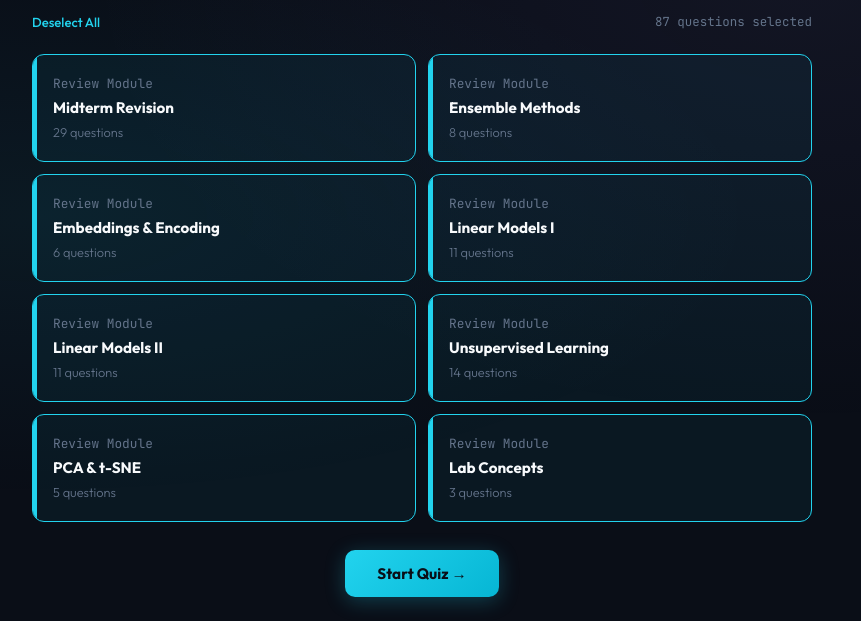
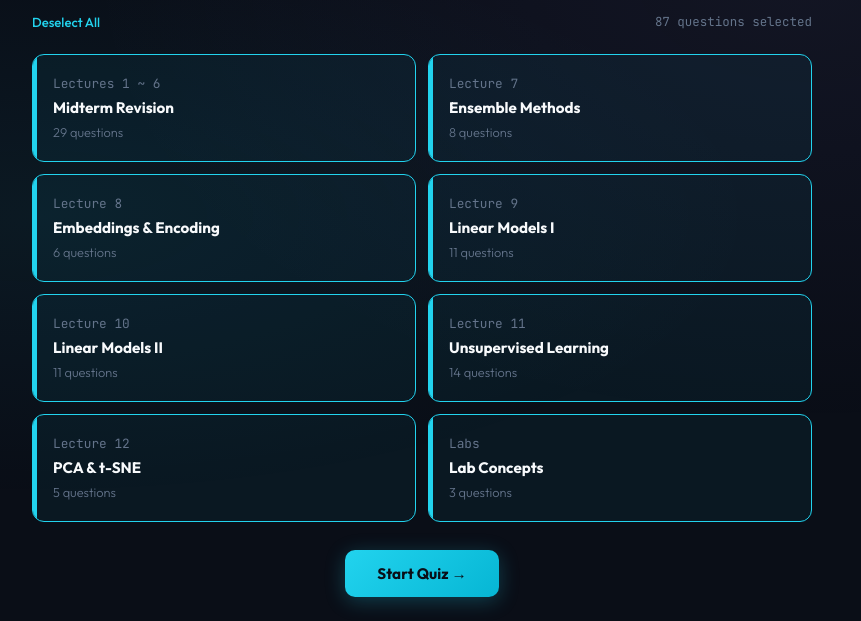
Before and after one commit to sufian-iskandar/inf2008-finals-quiz, a plain HTML site: page index.html in a window 1280 px wide. Shown: the part 184-805 px from the top of the page, without its empty margins (218-1079 px from the left). Drawn offline with Linux system fonts and the light colour scheme.

Commit message:
Update index.html

```diff
--- a/index.html
+++ b/index.html
@@ -127,6 +127,18 @@ const Q=[
 {t: "8. Lab Concepts", tp: "multi", q: "Why do we use Stratified k-Fold Cross-Validation instead of regular k-Fold for imbalanced datasets?", o: ["To ensure the ratio of minority to majority classes (e.g., 22% Default / 78% Safe) remains consistent across every fold.", "To prevent a fold from accidentally containing zero instances of the minority class.", "To automatically apply synthetic data generation during the split.", "To speed up the training time of Random Forest models."], m: [0, 1], e: "Stratification ensures the class distribution remains identical across all train/validation splits, preventing catastrophic folds where the model sees no minority examples to learn from."}
 ];
 
+// Mapping of topic names to corresponding lectures
+const LM = {
+  "1. Midterm Revision": "Lectures 1 ~ 6",
+  "2. Ensemble Methods": "Lecture 7",
+  "3. Embeddings & Encoding": "Lecture 8",
+  "4. Linear Models I": "Lecture 9",
+  "5. Linear Models II": "Lecture 10",
+  "6. Unsupervised Learning": "Lecture 11",
+  "7. PCA & t-SNE": "Lecture 12",
+  "8. Lab Concepts": "Labs"
+};
+
 // Shuffle function
 function sh(a){const b=[...a];for(let i=b.length-1;i>0;i--){const j=Math.floor(Math.random()*(i+1));[b[i],b[j]]=[b[j],b[i]]}return b}
 
@@ -159,7 +171,7 @@ function rH(el){
 const al=S.sl.size===T.length,cn=Q.filter(x=>S.sl.has(x.t)).length;
 el.innerHTML=`<div class="hd"><h1>INF2008 Machine Learning Finals</h1><p>Interactive Revision (Lectures 1-12 & Labs) · <span class="mn">${Q.length} questions</span></p></div>
 <div class="cl"><button class="sa" onclick="tA()">${al?'Deselect All':'Select All'}</button><span class="qn">${cn} questions selected</span></div>
-<div class="tg">${T.map(t=>`<div class="tc ${S.sl.has(t)?'sl':''}" onclick="tT('${t}')"><span class="tn">Review Module</span><h3>${t.replace(/^\d+\.\s*/, '')}</h3><span>${Q.filter(x=>x.t===t).length} questions</span></div>`).join('')}</div>
+<div class="tg">${T.map(t=>`<div class="tc ${S.sl.has(t)?'sl':''}" onclick="tT('${t}')"><span class="tn">${LM[t] || 'Review Module'}</span><h3>${t.replace(/^\d+\.\s*/, '')}</h3><span>${Q.filter(x=>x.t===t).length} questions</span></div>`).join('')}</div>
 <div class="bg_"><button class="bt bp" onclick="go()" ${!S.sl.size?'disabled':''}>Start Quiz →</button></div>`}
 
 function rQ(el){
```
